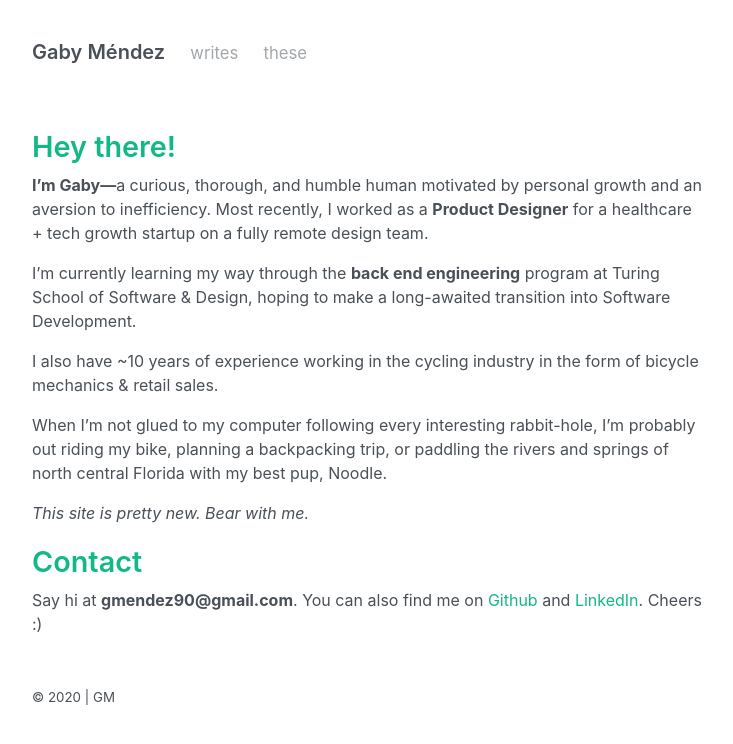
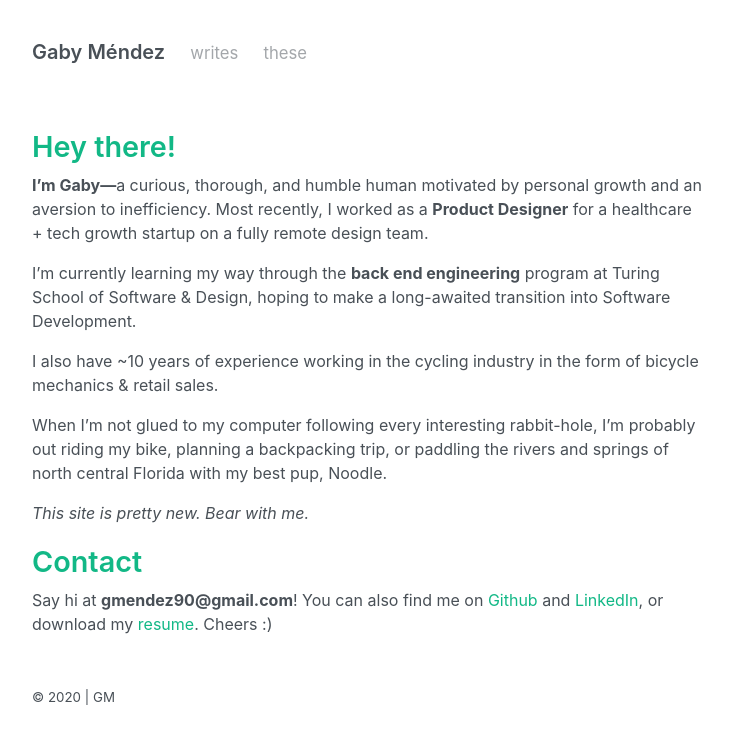
Before and after one commit to gabichuelas/gabichuelas.github.io, a Jekyll site: the page built from index.md, in a window 1280 px wide. Shown: the top 744 px of the page, without its empty margins (272-1005 px from the left). Built offline with Jekyll 4.4.1, drawn with Linux system fonts in a browser that asks for light colours.

Commit message:
Add resume to About page

```diff
--- a/index.md
+++ b/index.md
@@ -17,4 +17,4 @@ _This site is pretty new. Bear with me._
 
 # Contact
 
-Say hi at **gmendez90@gmail.com**. You can also find me on [Github](http://github.com/gabichuelas) and [LinkedIn](https://www.linkedin.com/in/gabymendez/). Cheers :)
+Say hi at **gmendez90@gmail.com**! You can also find me on [Github](http://github.com/gabichuelas) and [LinkedIn](https://www.linkedin.com/in/gabymendez/), or download my [resume](https://bit.ly/3j4iAUR ). Cheers :)
```
